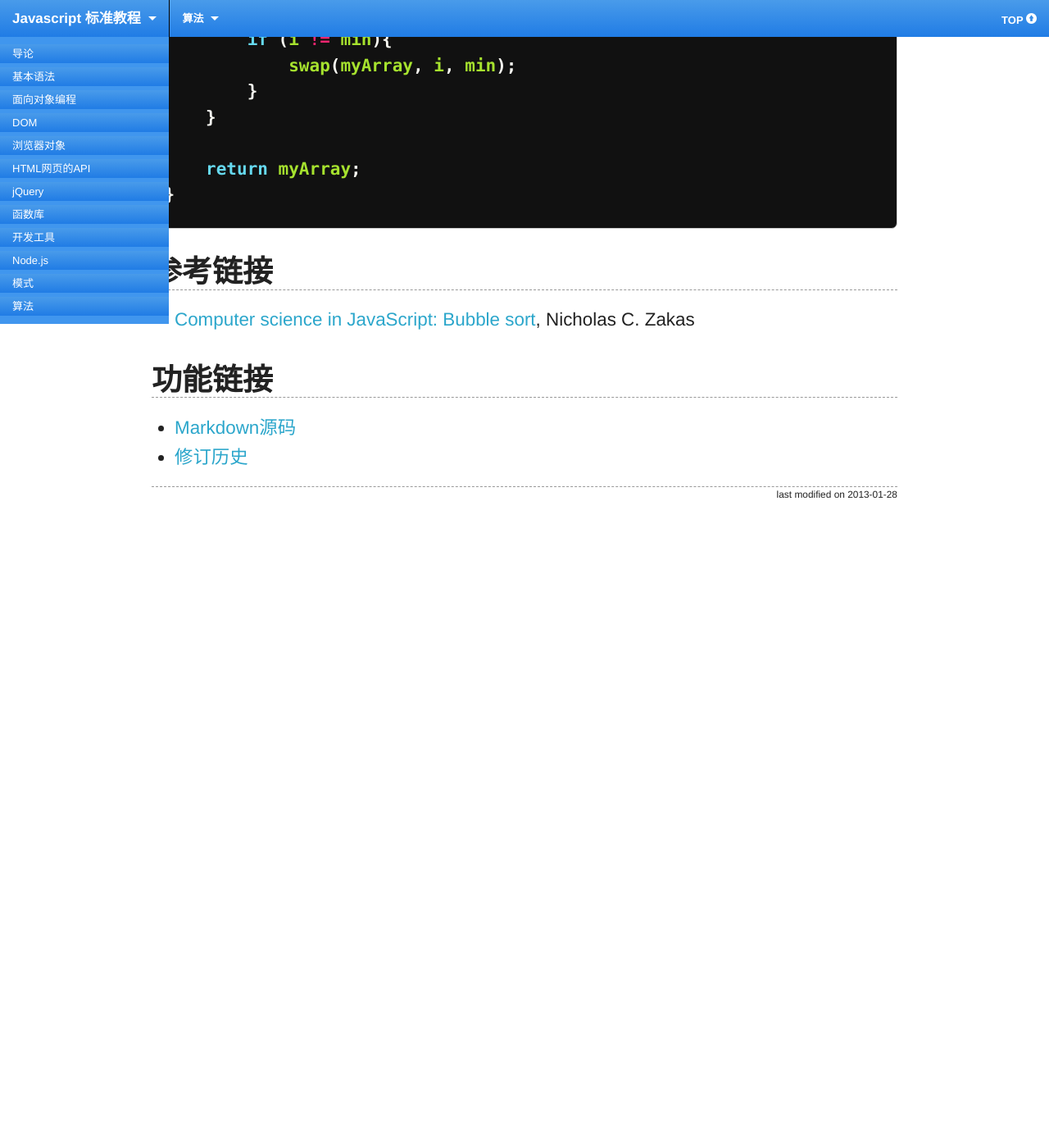
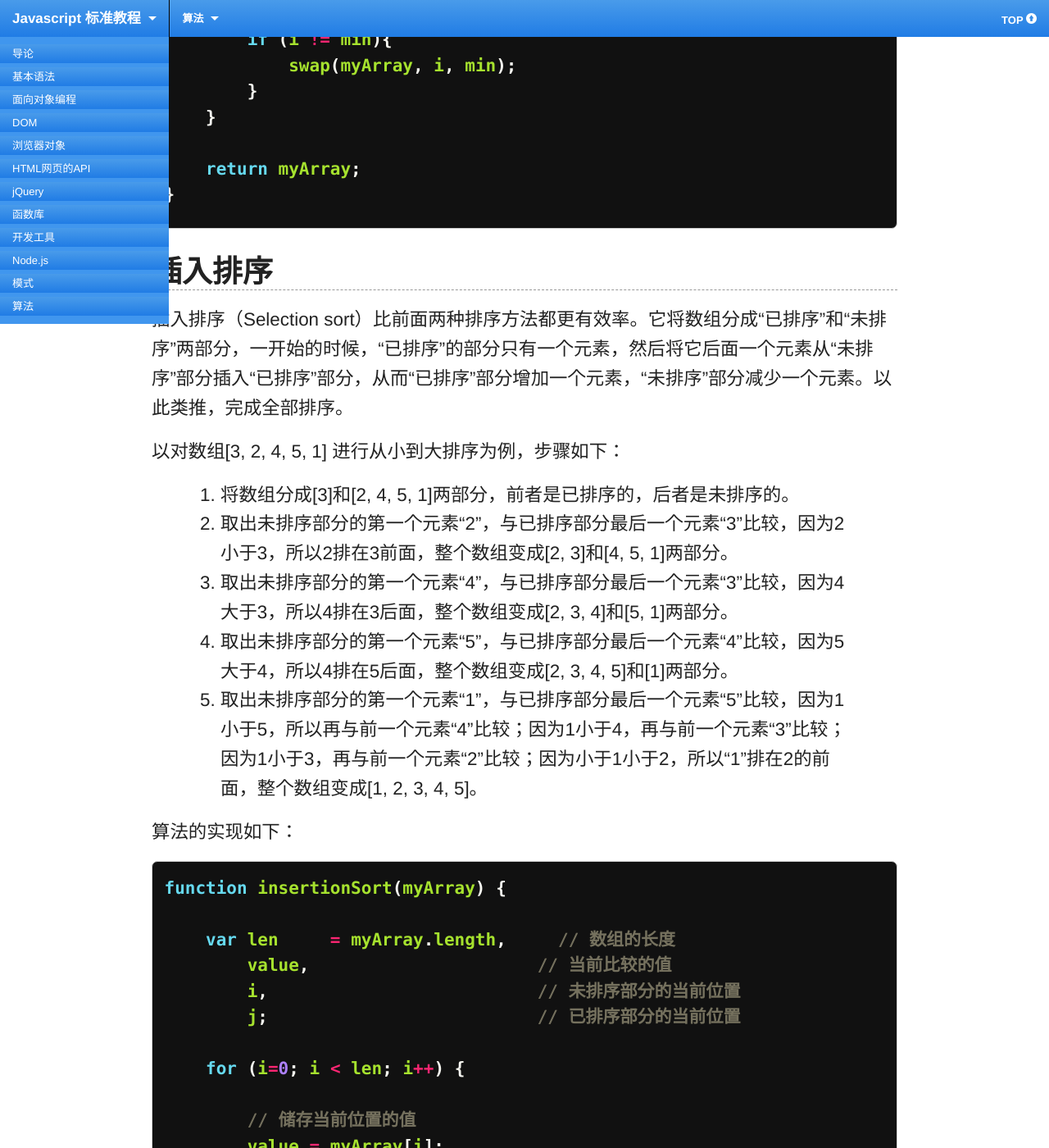
Before and after one commit to ruanyf/jstutorial, a Jekyll site: the page built from algorithm/sorting.md, in a window 1280 px wide and 1400 px high, scrolled down 3360 px. Shown: the whole window at 82% size. Built offline with Jekyll 4.4.1, drawn with Linux system fonts in a browser that asks for light colours; Markdown is read by kramdown in place of the engine named in the settings; before the commit the page ends 3990 px from its top, so only the background shows below that; some of the changed text lies outside the part shown.

Commit message:
edit algorithm/Sorting

```diff
--- a/algorithm/sorting.md
+++ b/algorithm/sorting.md
@@ -114,6 +114,52 @@ function selectionSort(myArray){
 
 {% endhighlight %}
 
+## 插入排序
+
+插入排序（Selection sort）比前面两种排序方法都更有效率。它将数组分成“已排序”和“未排序”两部分，一开始的时候，“已排序”的部分只有一个元素，然后将它后面一个元素从“未排序”部分插入“已排序”部分，从而“已排序”部分增加一个元素，“未排序”部分减少一个元素。以此类推，完成全部排序。
+
+以对数组[3, 2, 4, 5, 1] 进行从小到大排序为例，步骤如下：
+
+1. 将数组分成[3]和[2, 4, 5, 1]两部分，前者是已排序的，后者是未排序的。
+2. 取出未排序部分的第一个元素“2”，与已排序部分最后一个元素“3”比较，因为2小于3，所以2排在3前面，整个数组变成[2, 3]和[4, 5, 1]两部分。
+3. 取出未排序部分的第一个元素“4”，与已排序部分最后一个元素“3”比较，因为4大于3，所以4排在3后面，整个数组变成[2, 3, 4]和[5, 1]两部分。
+4. 取出未排序部分的第一个元素“5”，与已排序部分最后一个元素“4”比较，因为5大于4，所以4排在5后面，整个数组变成[2, 3, 4, 5]和[1]两部分。
+5. 取出未排序部分的第一个元素“1”，与已排序部分最后一个元素“5”比较，因为1小于5，所以再与前一个元素“4”比较；因为1小于4，再与前一个元素“3”比较；因为1小于3，再与前一个元素“2”比较；因为小于1小于2，所以“1”排在2的前面，整个数组变成[1, 2, 3, 4, 5]。
+
+算法的实现如下：
+
+{% highlight javascript %}
+
+function insertionSort(myArray) {
+
+    var len     = myArray.length,     // 数组的长度
+        value,                      // 当前比较的值
+        i,                          // 未排序部分的当前位置
+        j;                          // 已排序部分的当前位置
+
+    for (i=0; i < len; i++) {
+
+        // 储存当前位置的值
+        value = myArray[i];
+
+        /*
+         * 当已排序部分的当前元素大于value，
+         * 就将当前元素向后移一位，再将前一位与value比较
+         */
+        for (j=i-1; j > -1 && myArray[j] > value; j--) {
+            myArray[j+1] = myArray[j];
+        }
+
+        myArray[j+1] = value;
+    }
+
+    return myArray;
+}
+
+{% endhighlight %}
+
 ## 参考链接
 
-* [Computer science in JavaScript: Bubble sort](http://www.nczonline.net/blog/2009/05/26/computer-science-in-javascript-bubble-sort/), Nicholas C. Zakas
+* Nicholas C. Zakas, [Computer science in JavaScript: Bubble sort](http://www.nczonline.net/blog/2009/05/26/computer-science-in-javascript-bubble-sort/)
+- Nicholas C. Zakas, [Computer science in JavaScript: Selection sort](http://www.nczonline.net/blog/2012/09/17/computer-science-in-javascript-insertion-sort/)
+- Nicholas C. Zakas, [Computer science in JavaScript: Insertion sort](http://www.nczonline.net/blog/2012/09/17/computer-science-in-javascript-insertion-sort/)
```
Also changed, not shown: grammar/json.md (+3 -3 lines).
